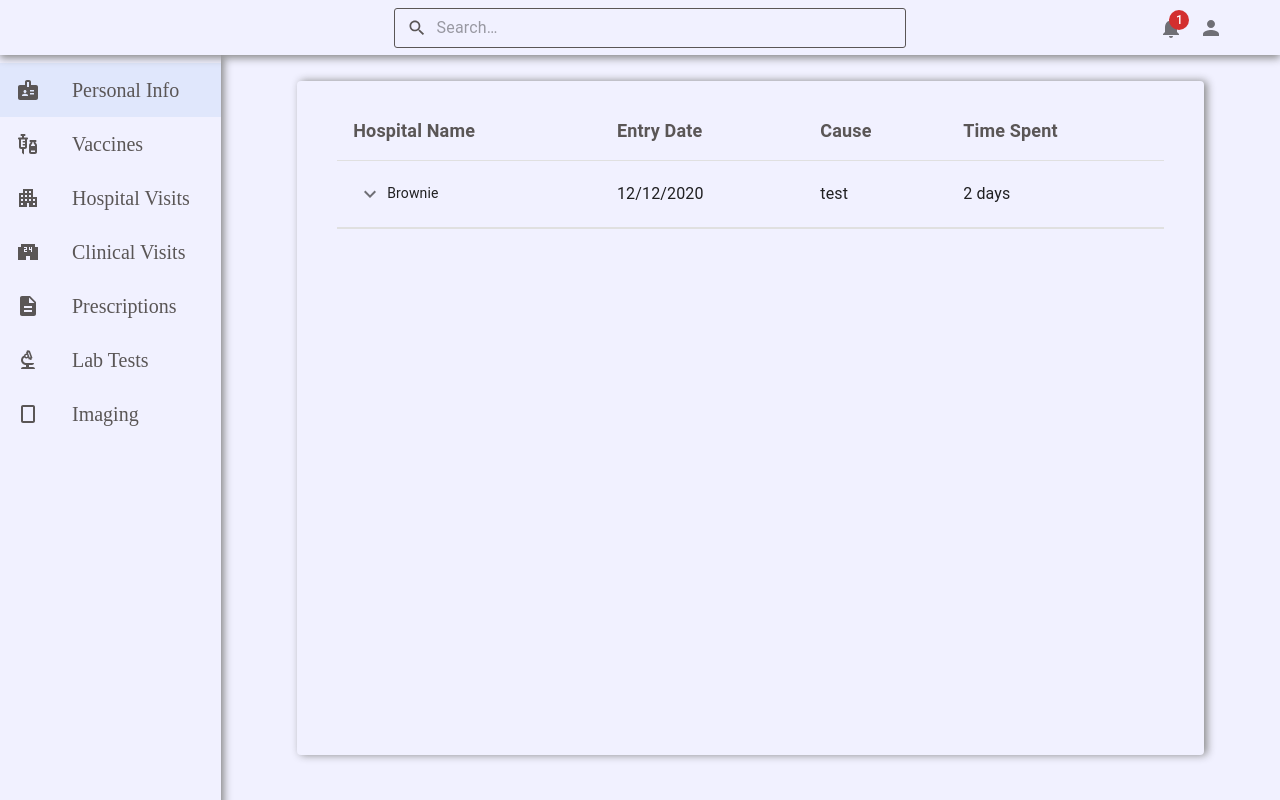
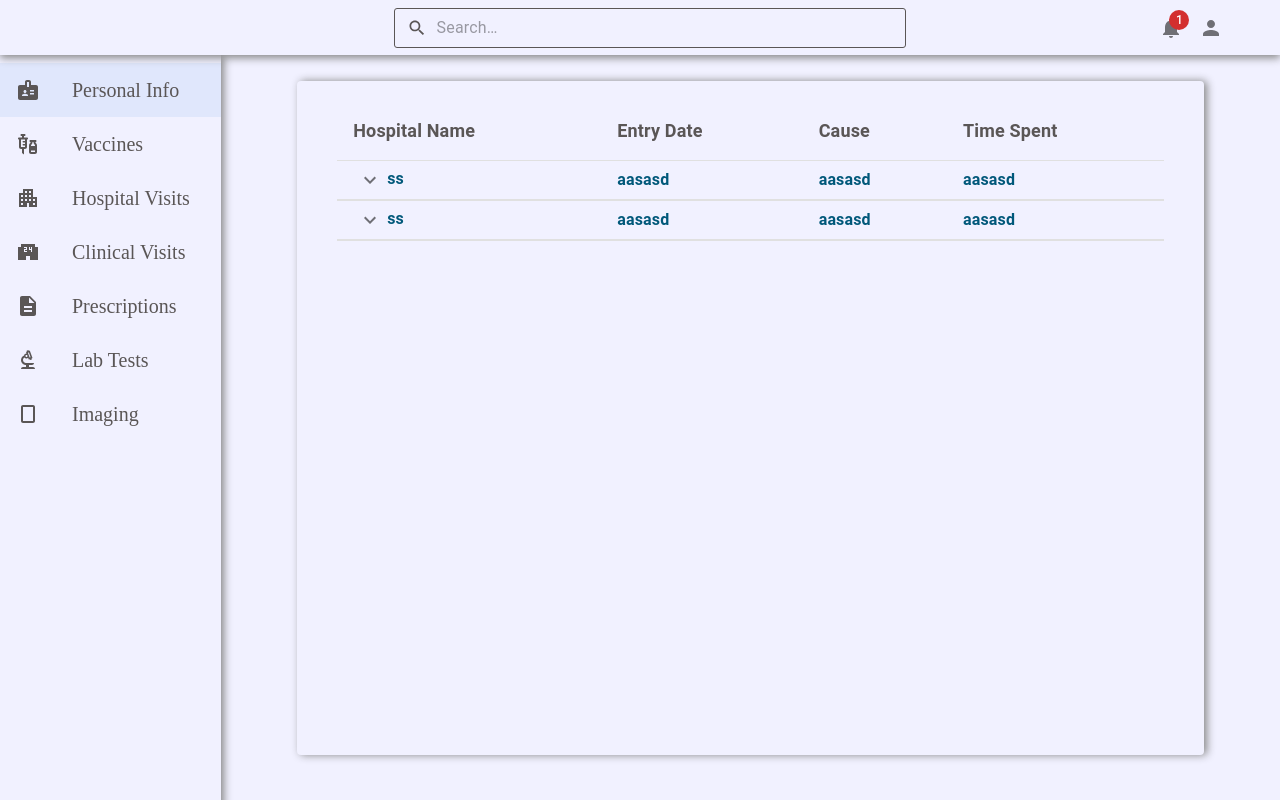
Before and after one commit to waficjazz/medrProject, a React (Create React App) app in the folder front/: page /hospital in a window 1280 px wide. Built offline with nearby package versions, Linux system fonts and the light colour scheme; the HTML template or start-up script is replaced by a standard one.

Commit message:
hospital visit

```diff
--- a/front/src/components/Navbar/HospitalVisit/HospitalVisit.css
+++ b/front/src/components/Navbar/HospitalVisit/HospitalVisit.css
@@ -1,5 +1,8 @@
 .hospitalVisit {
-  width: 2000px;
-  background-color: red;
-  height: 100px;
+  width: 100%;
+  background-color: var(--main-white);
+
+  /* box-shadow: 3px 0px 8px #888888; */
+  padding: 1%;
+  height: 100%;
 }
--- a/front/src/pages/HospitalVisit/HospitalVisits.css
+++ b/front/src/pages/HospitalVisit/HospitalVisits.css
@@ -24,6 +24,11 @@
   font-weight: bold;
 }
 
+.tableContents {
+  color: var(--third-blue);
+  font-size: 1rem;
+  font-weight: 600;
+}
 @media only screen and (hover: none) and (pointer: coarse) {
   .hospitalVisits {
     width: 100% !important;
@@ -36,3 +41,24 @@
     overflow-x: scroll !important;
   }
 }
+
+@media screen and (max-width: 1670px) and (hover: hover) {
+  .main {
+    width: 100% !important;
+  }
+  .hospitalVisits {
+    padding: 1%;
+  }
+}
+
+.moreData {
+  padding: 0;
+}
+
+.dataRow:hover .tableContents {
+  color: var(--second-blue);
+}
+.dataRow:hover {
+  border-color: var(--second-blue);
+  box-shadow: 2px 2px 2px #888888;
+}
--- a/front/src/pages/HospitalVisit/HospitalVisits.jsx
+++ b/front/src/pages/HospitalVisit/HospitalVisits.jsx
@@ -1,13 +1,49 @@
 import { Table, TableContainer, TableHead, TableCell, TableRow, Paper, TableBody, Collapse, IconButton, Typography } from "@mui/material";
+import { useState } from "react";
 import KeyboardArrowDownIcon from "@mui/icons-material/KeyboardArrowDown";
 import KeyboardArrowUpIcon from "@mui/icons-material/KeyboardArrowUp";
 import { StyledEngineProvider } from "@mui/material/styles";
 import HospitalVisit from "../../components/Navbar/HospitalVisit/HospitalVisit";
 import React from "react";
 import "./HospitalVisits.css";
+
+const DataModel = (props) => {
+  const [open, setOpen] = React.useState(false);
+  const { row } = props;
+  return (
+    <StyledEngineProvider injectFirst>
+      <TableRow className="dataRow">
+        <TableCell scope="row" style={{ paddingBottom: 2, paddingTop: 2 }}>
+          <Typography className="tableContents">
+            <IconButton aria-label="expand row" size="small" onClick={() => setOpen(!open)}>
+              {open ? <KeyboardArrowUpIcon /> : <KeyboardArrowDownIcon />}
+            </IconButton>
+            ss
+          </Typography>
+        </TableCell>
+        <TableCell style={{ paddingBottom: 2, paddingTop: 2 }}>
+          <Typography className="tableContents">{row.name}</Typography>
+        </TableCell>
+        <TableCell style={{ paddingBottom: 2, paddingTop: 2 }}>
+          <Typography className="tableContents">{row.name}</Typography>
+        </TableCell>
+        <TableCell style={{ paddingBottom: 2, paddingTop: 2 }}>
+          <Typography className="tableContents">{row.name}</Typography>
+        </TableCell>
+      </TableRow>
+      <TableRow>
+        <TableCell className="moreData" colSpan={6}>
+          <Collapse in={open} timeout="auto" unmountOnExit>
+            <HospitalVisit />
+          </Collapse>
+        </TableCell>
+      </TableRow>
+    </StyledEngineProvider>
+  );
+};
+
 const HospitalVisits = () => {
-  const [open, setOpen] = React.useState(false);
-
+  const [visits, setVisits] = useState([{ name: "aasasd" }, { name: "aasasd" }]);
   return (
     <StyledEngineProvider injectFirst>
       <div className="hospitalVisits">
@@ -31,30 +67,9 @@ const HospitalVisits = () => {
                 </TableRow>
               </TableHead>
               <TableBody>
-                <TableRow>
-                  <TableCell scope="row">
-                    <IconButton aria-label="expand row" size="small" onClick={() => setOpen(!open)}>
-                      {open ? <KeyboardArrowUpIcon /> : <KeyboardArrowDownIcon />}
-                    </IconButton>
-                    Brownie
-                  </TableCell>
-                  <TableCell>
-                    <Typography>12/12/2020</Typography>
-                  </TableCell>
-                  <TableCell>
-                    <Typography>test</Typography>
-                  </TableCell>
-                  <TableCell>
-                    <Typography>2 days</Typography>
-                  </TableCell>
-                </TableRow>
-                <TableRow>
-                  <TableCell style={{ paddingBottom: 0, paddingTop: 0 }} colSpan={6}>
-                    <Collapse in={open} timeout="auto" unmountOnExit>
-                      <HospitalVisit />
-                    </Collapse>
-                  </TableCell>
-                </TableRow>
+                {visits.map((item) => {
+                  return <DataModel row={item} />;
+                })}
               </TableBody>
             </Table>
           </div>
```
